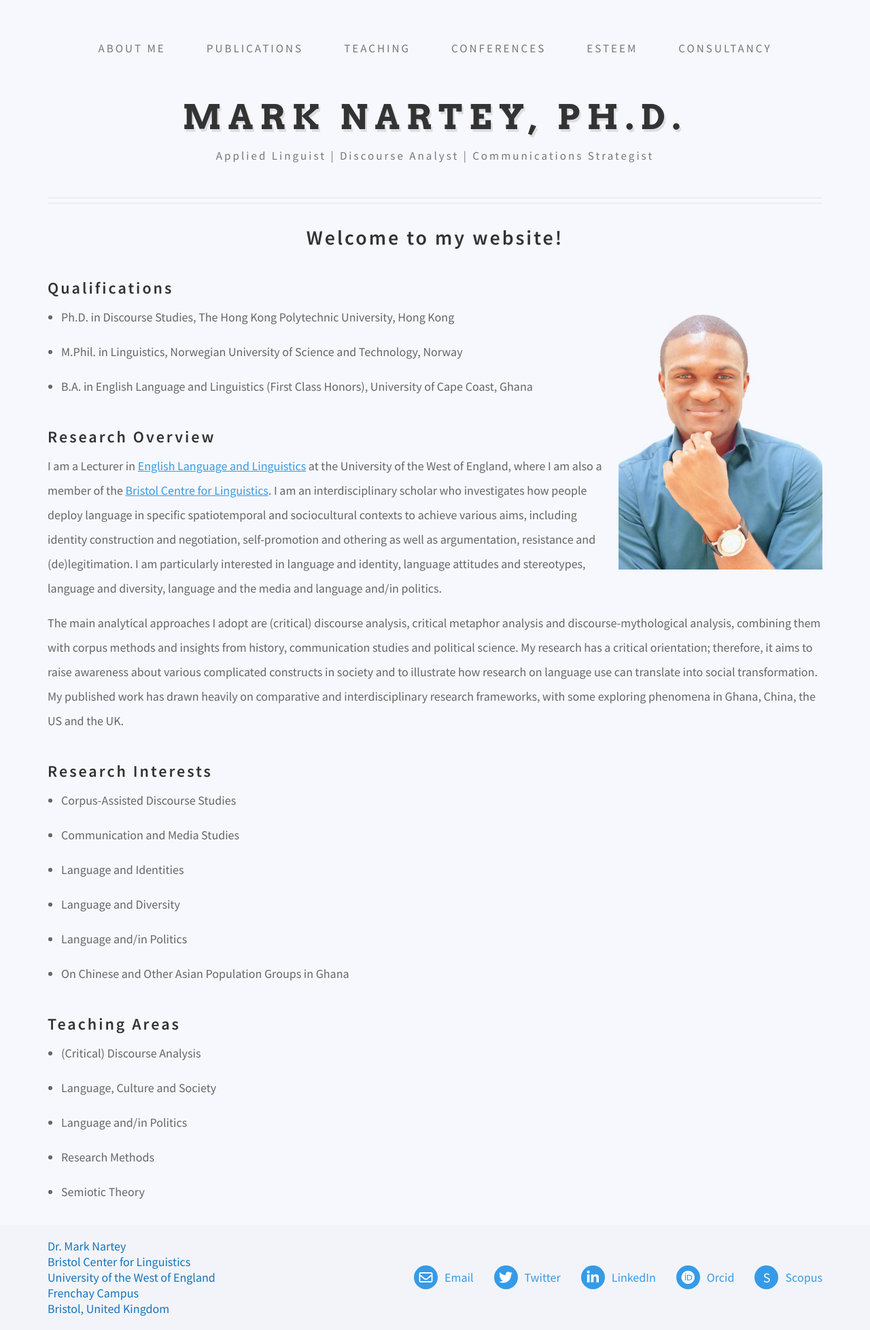
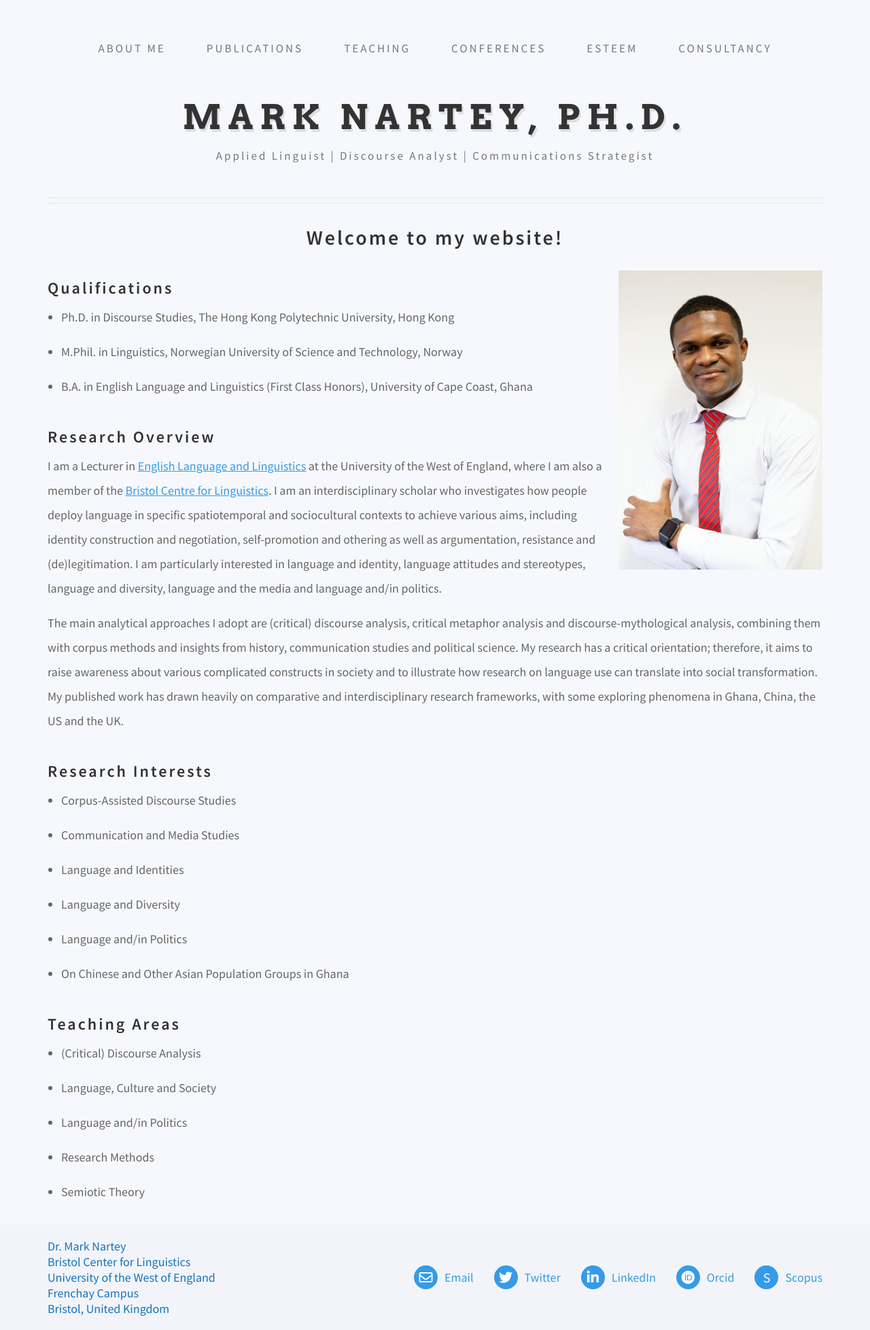
Before and after one commit to danielcornock/marknartey.com, a Jekyll site: the page built from index.md, in a window 1280 px wide. Shown: the whole page at 68% size. Built offline with Jekyll 4.4.1, drawn with Linux system fonts in a browser that asks for light colours; nearby versions of some CDN libraries; a script that is not in the unit is left out.

Commit message:
Update Pages “about”

```diff
--- a/index.md
+++ b/index.md
@@ -6,7 +6,7 @@ permalink: /
 ---
 # Welcome to my website!
 
-![Photo of Mark Nartey](/assets/img/Headshot.jpeg)
+![Photo of Mark Nartey](/assets/img/Headshot2.jpg)
 
 ## Qualifications
 
```
